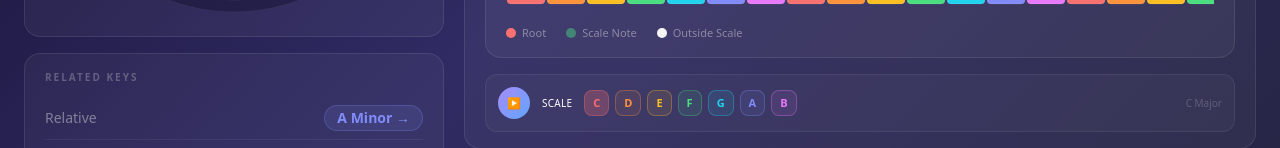
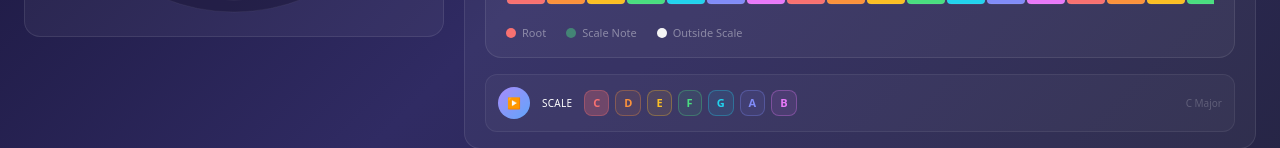
Before and after one commit to radioactivetoy/WebApps, a React (Vite) app in the folder CircleOf5ths/: page / in a window 1280 px wide. Shown: the part 652-800 px from the top of the page. Built offline with nearby package versions, Linux system fonts and the light colour scheme; no server answers.

Commit message:
remove: RelatedKeys card (duplicate of KeyInfoBar pills)

```diff
--- a/CircleOf5ths/App.jsx
+++ b/CircleOf5ths/App.jsx
@@ -6,7 +6,6 @@ import Circle from './src/components/Circle.jsx';
 import Staff from './src/components/Staff.jsx';
 import InstrumentPanel from './src/components/InstrumentPanel.jsx';
 import DiatonicChords from './src/components/DiatonicChords.jsx';
-import RelatedKeys from './src/components/RelatedKeys.jsx';
 import AIAssistant from './src/components/AIAssistant.jsx';
 import ScaleSelector from './src/components/ScaleSelector.jsx';
 import RootPicker from './src/components/RootPicker.jsx';
@@ -155,11 +154,6 @@ export default function App() {
             parentKeyName={parentKeyName}
             scaleMode={scaleMode}
           />
-          <RelatedKeys
-            selectedKey={selectedKey}
-            currentKeyInfo={currentKeyInfo}
-            onKeySelect={handleKeySelect}
-          />
         </div>
 
         {/* Right column */}
```
